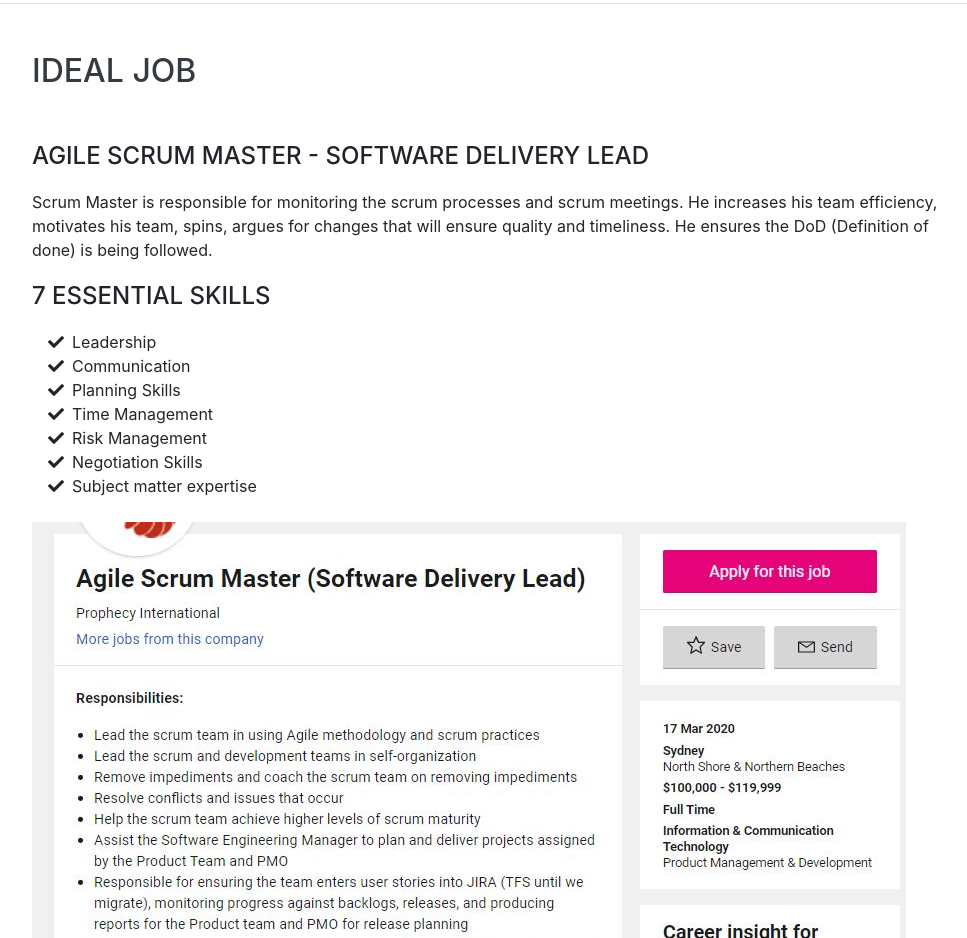
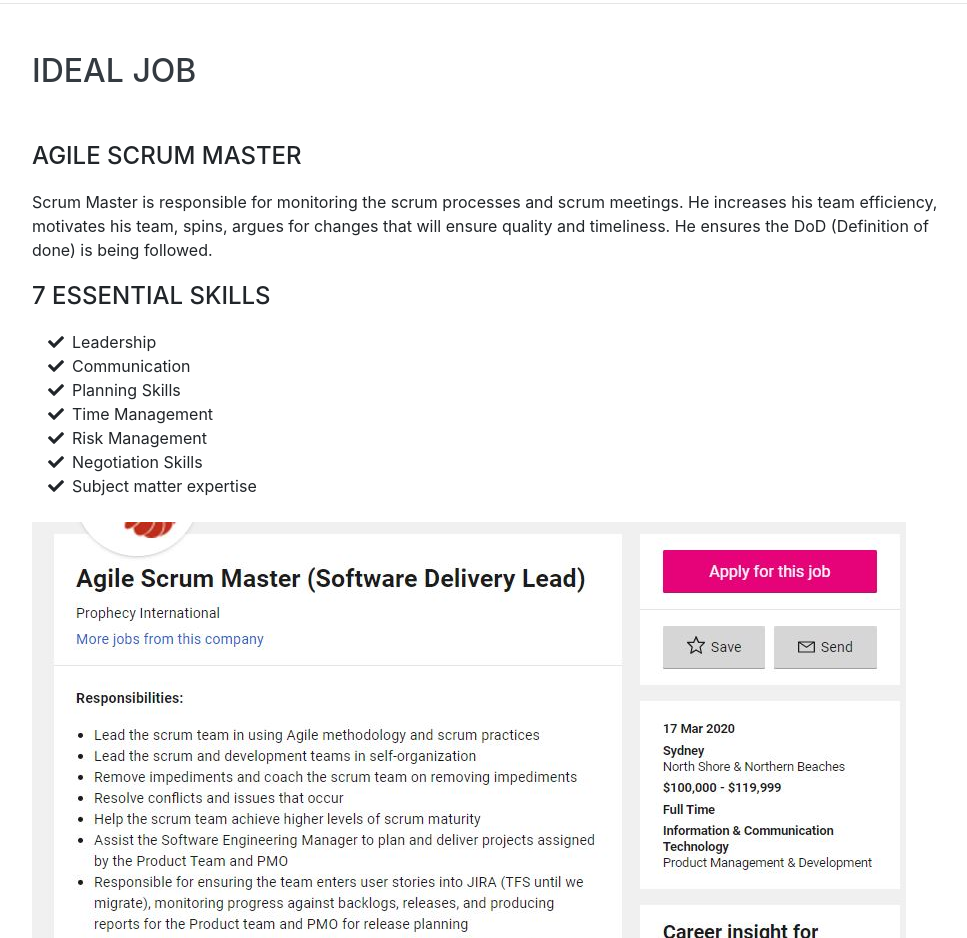
Before and after one commit to MasoudNorouzi1974/Profile, a website with bundled scripts: page index.html in a window 1280 px wide. Shown: the part 2399-3337 px from the top of the page, without its empty margins (288-1255 px from the left). Built offline with nearby package versions, Linux system fonts and the light colour scheme; a web font is replaced by a local one.

Commit message:
Update index.html

```diff
--- a/index.html
+++ b/index.html
@@ -141,7 +141,7 @@
             <div class="w-100">
                 <h2 class="mb-5">Ideal Job</h2>
 
-                <div class="subheading mb-3">Agile Scrum Master - Software Delivery Lead</div>
+                <div class="subheading mb-3">Agile Scrum Master</div>
 
                 <p>Scrum Master is responsible for monitoring the scrum processes and scrum meetings. He increases his team efficiency, motivates his team, spins, argues for changes that will ensure quality and timeliness. He ensures the DoD (Definition of done) is being followed.</p>
 
```
